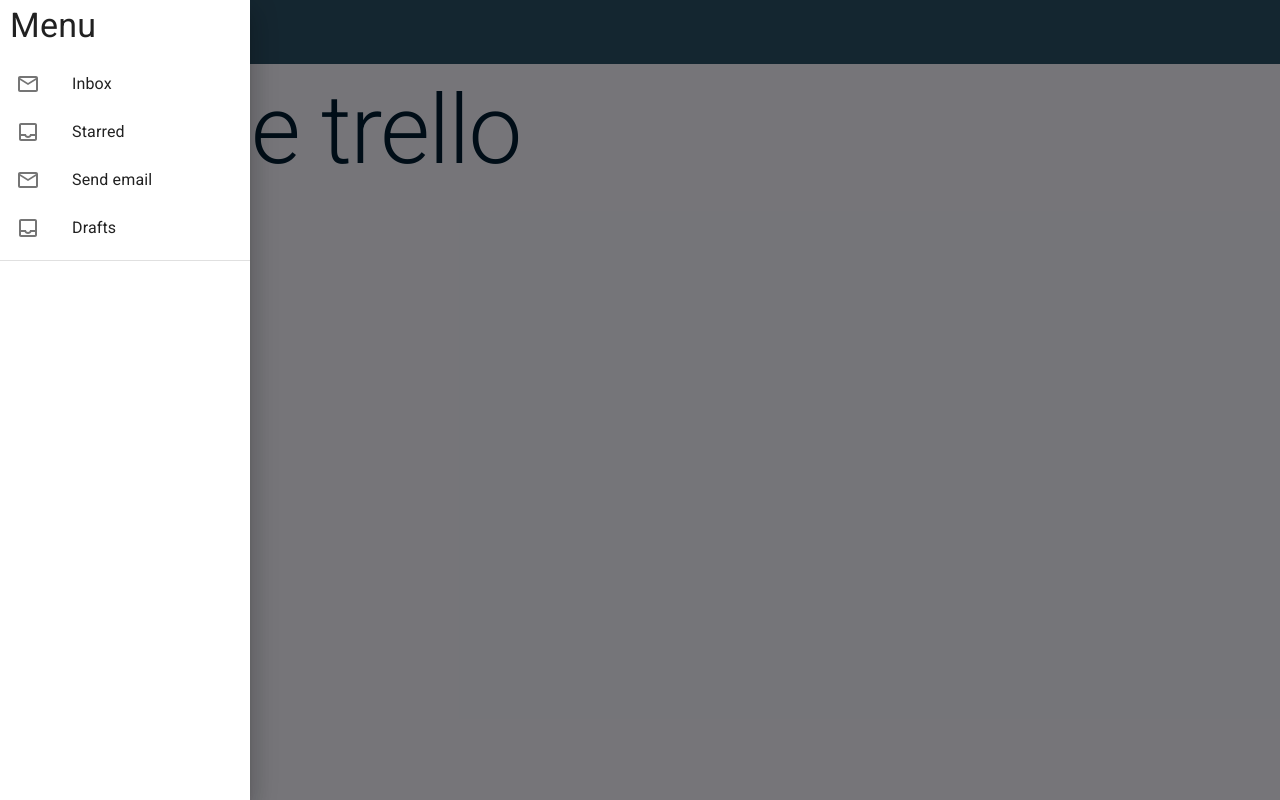
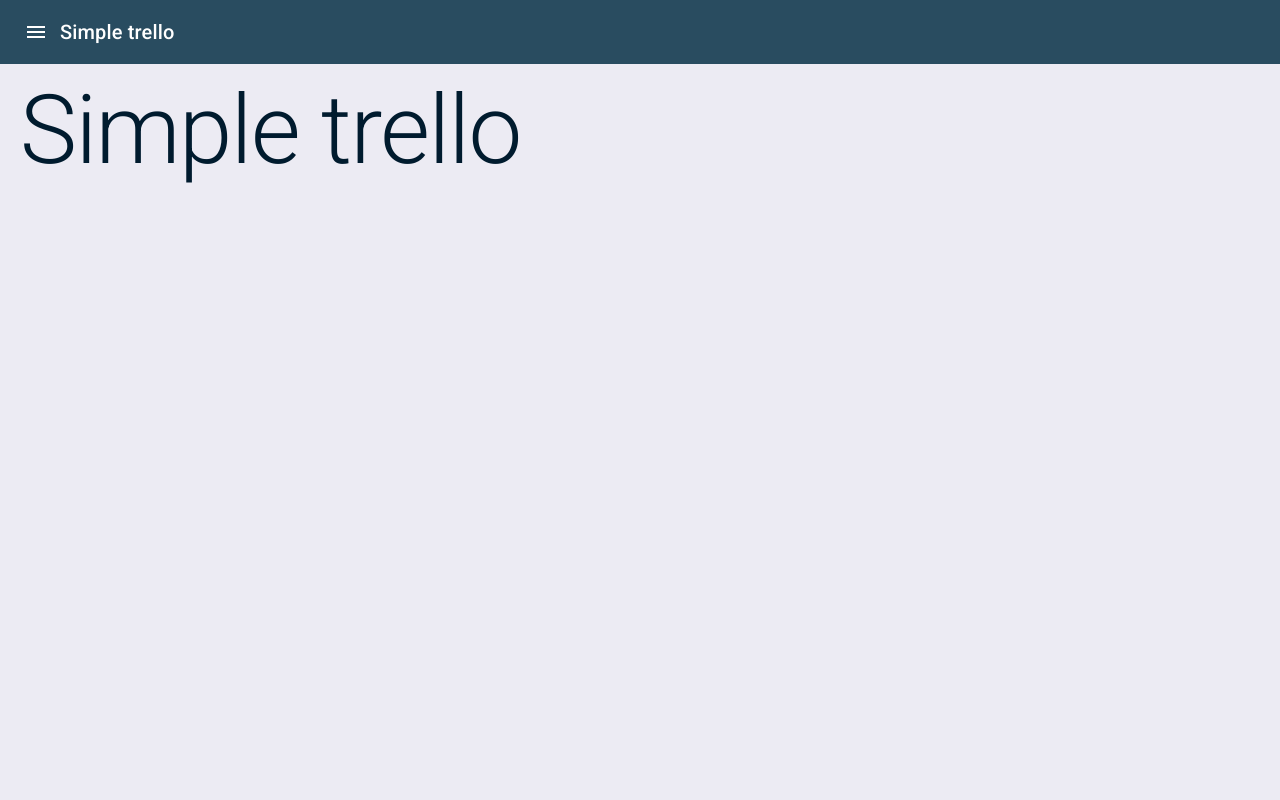
Before and after one commit to barrilocho/simple-trello, a Next.js app: page / in a window 1280 px wide. Built offline with nearby package versions, Linux system fonts and the light colour scheme.

Commit message:
feat(sidebar): functionality for sidebar

```diff
--- a/src/components/layouts/Layout.tsx
+++ b/src/components/layouts/Layout.tsx
@@ -1,7 +1,8 @@
-import { FC } from 'react';
+import { FC, useContext } from 'react';
 import Head from 'next/head';
 import { Box } from '@mui/material';
 import { Navbar, Sidebar } from '../ui';
+import { UIContext } from '../../context/ui';
 
 interface Props {
   title?: string;
@@ -9,15 +10,17 @@
 }
 
 export const Layout: FC<Props> = ({ title = 'Simple trello', children }) => {
+  const { sidebarOpen, openSidebar, closeSidebar } = useContext(UIContext);
+
   return (
     <Box sx={{ flexFlow: 1 }}>
       <Head>
         <title>{title}</title>
       </Head>
       {/* Navbar */}
-      <Navbar onToggleSidebar={() => {}} />
+      <Navbar onToggleSidebar={openSidebar} />
       {/* Sidebar */}
-      <Sidebar isOpen />
+      <Sidebar onCloseSidebar={closeSidebar} isOpen={sidebarOpen} />
       <Box sx={{ padding: '10px 20px' }}>{children}</Box>
     </Box>
   );
--- a/src/components/ui/Sidebar.tsx
+++ b/src/components/ui/Sidebar.tsx
@@ -1,3 +1,4 @@
+import { FC } from 'react';
 import {
   Box,
   Divider,
@@ -10,17 +11,17 @@
 } from '@mui/material';
 import InboxOutlinedIcon from '@mui/icons-material/InboxOutlined';
 import MailOutlineOutlinedIcon from '@mui/icons-material/MailOutlineOutlined';
-import { FC } from 'react';
 
 const menuItems: string[] = ['Inbox', 'Starred', 'Send email', 'Drafts'];
 
 interface Props {
   isOpen: boolean;
+  onCloseSidebar: () => void;
 }
 
-export const Sidebar: FC<Props> = ({ isOpen }) => {
+export const Sidebar: FC<Props> = ({ isOpen, onCloseSidebar }) => {
   return (
-    <Drawer anchor="left" open={isOpen} onClose={() => console.log('closing')}>
+    <Drawer anchor="left" open={isOpen} onClose={onCloseSidebar}>
       <Box sx={{ padding: '5px 10px' }}>
         <Typography variant="h4"> Menu </Typography>
       </Box>
--- a/src/context/ui/UIContext.tsx
+++ b/src/context/ui/UIContext.tsx
@@ -2,6 +2,10 @@
 
 interface ContextProps {
   sidebarOpen: boolean;
+
+  //Methods
+  openSidebar: () => void;
+  closeSidebar: () => void;
 }
 
 export const UIContext = createContext({} as ContextProps);
--- a/src/context/ui/UIProvider.tsx
+++ b/src/context/ui/UIProvider.tsx
@@ -15,8 +15,16 @@
 
 export const UIProvider: FC<Props> = ({ children }) => {
   const [state, dispatch] = useReducer(uiReducer, INITIAL_STATE);
+
+  const openSidebar = () => {
+    dispatch({ type: 'UI - Open Sidebar' });
+  };
+  const closeSidebar = () => {
+    dispatch({ type: 'UI - Close Sidebar' });
+  };
+
   return (
-    <UIContext.Provider value={{ sidebarOpen: INITIAL_STATE.sidebarOpen }}>
+    <UIContext.Provider value={{ ...state, openSidebar, closeSidebar }}>
       {children}
     </UIContext.Provider>
   );
--- a/src/pages/_app.tsx
+++ b/src/pages/_app.tsx
@@ -3,13 +3,16 @@
 import { createTheme, CssBaseline, ThemeProvider } from '@mui/material';
 
 import { lightTheme, darkTheme } from '../themes';
+import { UIProvider } from '../context/ui';
 
 function MyApp({ Component, pageProps }: AppProps) {
   return (
-    <ThemeProvider theme={lightTheme}>
-      <CssBaseline />
-      <Component {...pageProps} />
-    </ThemeProvider>
+    <UIProvider>
+      <ThemeProvider theme={lightTheme}>
+        <CssBaseline />
+        <Component {...pageProps} />
+      </ThemeProvider>
+    </UIProvider>
   );
 }
 
```
